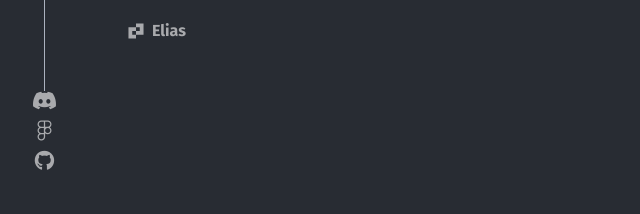
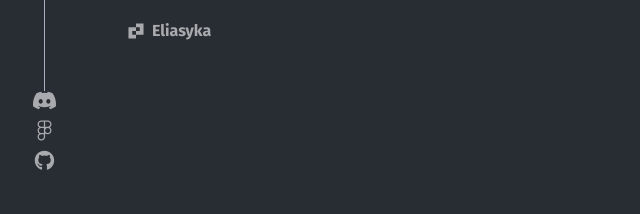
Before and after one commit to kapustamangusta/Site-Elias-, a plain HTML site: page index.html in a window 1280 px wide. Shown: the top 214 px of the page, 0-640 px from the left. Drawn offline with Linux system fonts and the light colour scheme.

Commit message:
Изменен index.html

```diff
--- a/index.html
+++ b/index.html
@@ -37,7 +37,7 @@
                     <div class="logo__wrap">
                         <img src="icons/logo.svg" alt="logo">
                         <div class="logo__text">
-                            Elias
+                            Eliasyka
                         </div>
                     </div>
                 </a>
```
